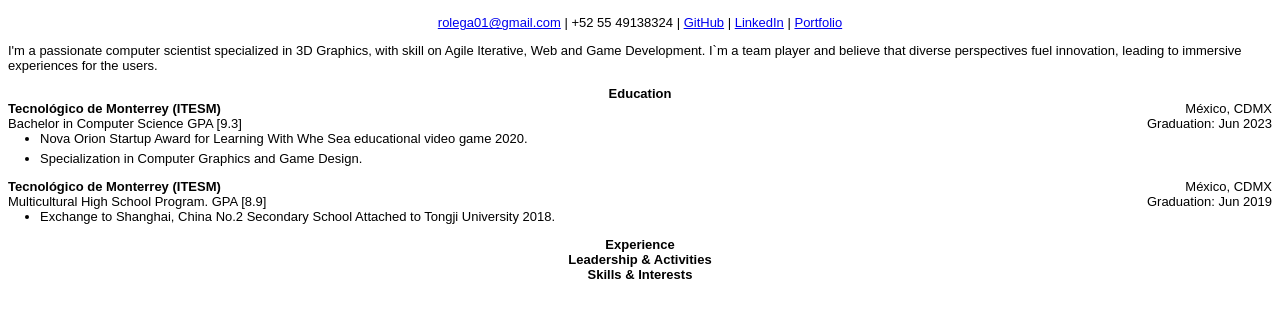
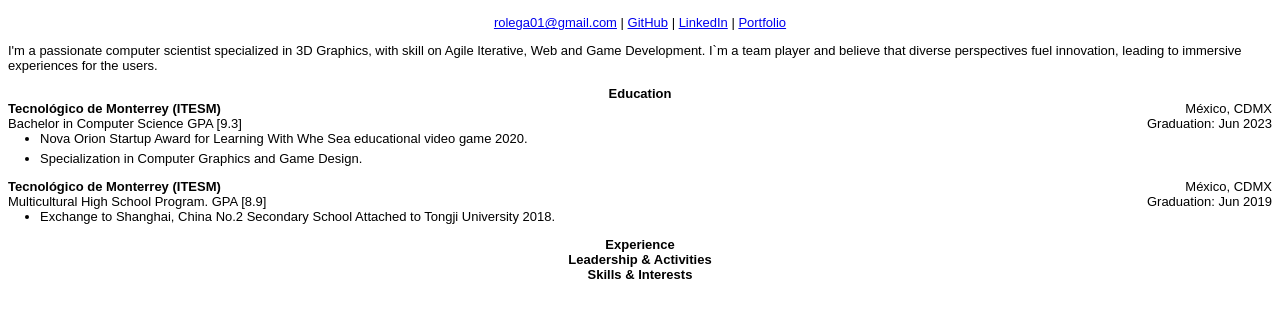
Before and after one commit to FoundTexas/FoundTexas.github.io, a Symfony app: template templates/timeline_cv/pdf.html.twig in a window 1280 px wide. Shown: the part 32-350 px from the top of the page. Run offline with Twig, Linux system fonts and the light colour scheme; the template is opened without the code that fills it, so the values that code supplies are empty; some libraries are stand-ins or nearby versions.

Commit message:
Update pdf.html.twig

```diff
--- a/templates/timeline_cv/pdf.html.twig
+++ b/templates/timeline_cv/pdf.html.twig
@@ -71,7 +71,7 @@
 
 			<p class="center">
 				<a href="mailto:rolega01@gmail.com">rolega01@gmail.com</a>
-				| +52 55 49138324 |
+				|
 				<a href="https://github.com/FoundTexas?tab=repositories">GitHub</a>
 				|
 				<a href="https://www.linkedin.com/in/rodolfo-le%C3%B3n-13a10a236/">LinkedIn</a>
```
